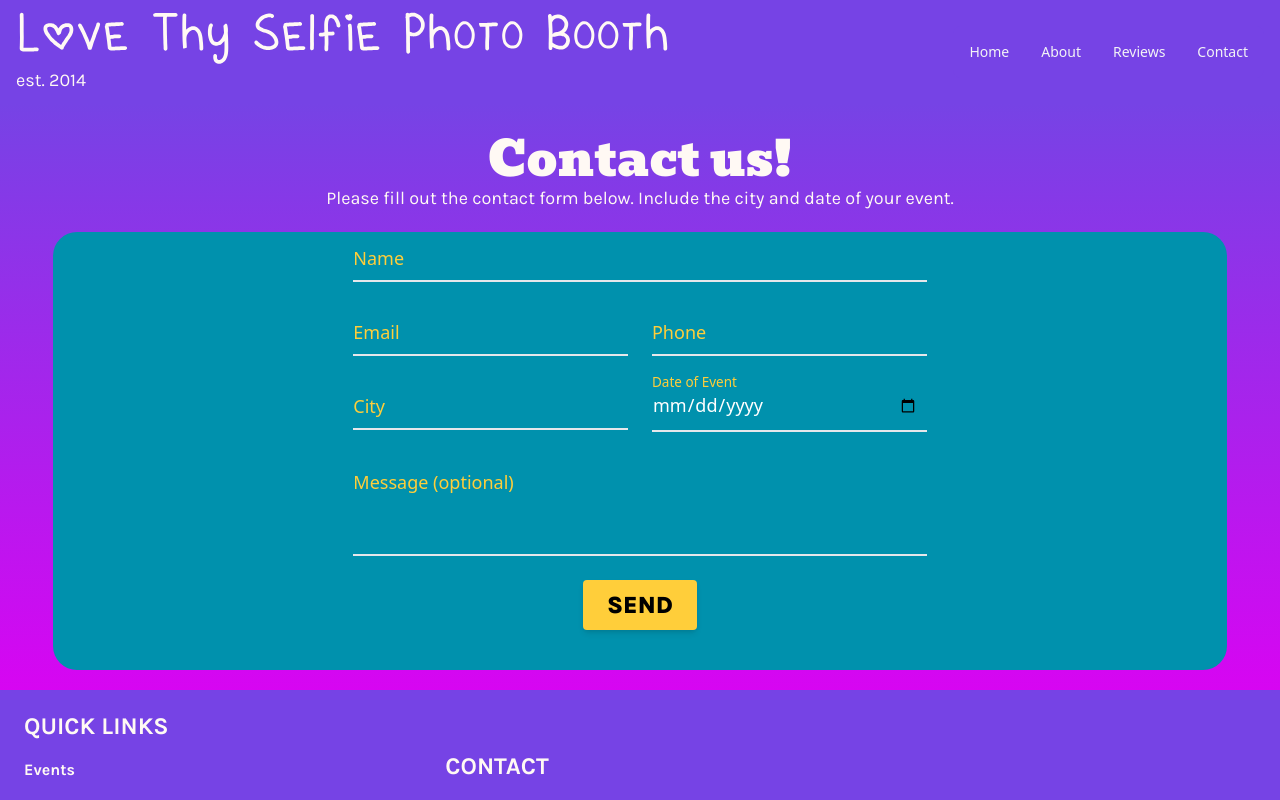
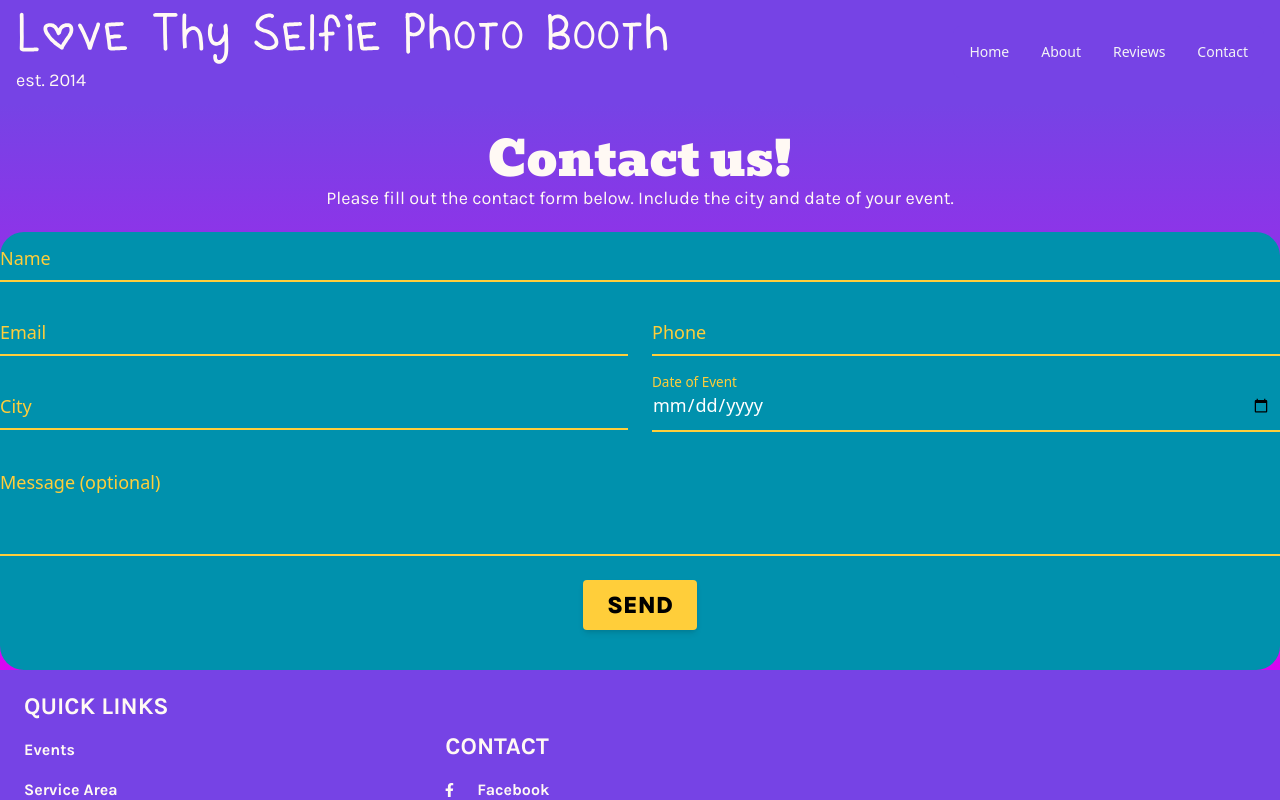
Before and after one commit to missatrox44/love-thy-selfie, a React (Vite) app: page /contact in a window 1280 px wide. Shown: the top 800 px of the page. Built offline with nearby package versions, Linux system fonts and the light colour scheme.

Commit message:
contact form editable again, bottom border lines yellow

```diff
--- a/src/components/ContactForm/index.jsx
+++ b/src/components/ContactForm/index.jsx
@@ -1,28 +1,28 @@
-import React, { useRef, useState } from "react";
-import { useMediaQuery } from "@mui/material";
-import "./style.css";
-import emailjs from "@emailjs/browser";
-import thankYou from "../../assets/thankyou.jpg";
+import React, { useRef, useState } from 'react';
+import { useMediaQuery } from '@mui/material';
+import './style.css';
+import emailjs from '@emailjs/browser';
+import thankYou from '../../assets/thankyou.jpg';
 
 export default function ContactForm() {
-  const bigScreen = useMediaQuery("(min-width: 1024px)");
+  const bigScreen = useMediaQuery('(min-width: 1024px)');
 
   const [formState, setFormState] = useState({
-    name: "",
-    email: "",
-    phone: "",
-    city: "",
-    date: "",
-    message: "",
+    name: '',
+    email: '',
+    phone: '',
+    city: '',
+    date: '',
+    message: '',
   });
 
   const [isHideToast, setIsHideToast] = useState(true);
 
   function handleStyling() {
     if (!bigScreen) {
-      return "50px";
+      return '50px';
     } else {
-      return "0px 300px";
+      return '0px 300px';
     }
   }
 
@@ -44,10 +44,10 @@ export default function ContactForm() {
 
     emailjs
       .sendForm(
-        "service_kbxx6uj",
-        "template_yqrayj7",
+        'service_kbxx6uj',
+        'template_yqrayj7',
         form.current,
-        "trIcb6hP_q2qaGEBC"
+        'trIcb6hP_q2qaGEBC'
       )
       .then(
         (result) => {
@@ -58,28 +58,27 @@ export default function ContactForm() {
         }
       );
 
-    console.log("sent email theoretically!");
+    console.log('sent email theoretically!');
 
     setFormState({
-      name: "",
-      email: "",
-      phone: "",
-      city: "",
-      date: "",
-      message: "",
+      name: '',
+      email: '',
+      phone: '',
+      city: '',
+      date: '',
+      message: '',
     });
     setIsHideToast(false);
     // setTimeout(hideToast, 4000);
   }
 
   return (
-    <div className='bg-gradient-to-t from-accent2 to-primary move-to-back pb-5'>
-
-        <div className="text-center text-[#FFF9F4] mb-5 mx-5 ">
-          <h2 className={`bevan text-5xl pt-8 ${isHideToast ? "" : "hidden"}`}>
+    <div className='bg-gradient-to-t from-accent2 to-primary'>
+      <div className='text-center text-[#FFF9F4]'>
+        <h2 className={`bevan text-5xl pt-8 ${isHideToast ? '' : 'hidden'}`}>
           Contact us!
         </h2>
-          <p className={`karla-400 text-lg ${isHideToast ? "" : "hidden"}`}>
+        <p className={`karla-400 text-lg ${isHideToast ? '' : 'hidden'}`}>
           Please fill out the contact form below. Include the city and date of
           your event.
         </p>
@@ -87,145 +86,146 @@ export default function ContactForm() {
 
       {/* START TOAST */}
       <div
-          className={`text-center text-[#FFF9F4] mb-5 mx-5 ${
-            isHideToast ? "hidden" : ""
+        className={`text-center text-[#FFF9F4] pb-10 mx-5 ${
+          isHideToast ? 'hidden' : ''
         }`}
       >
-          <h2 className="bevan text-5xl">Success!</h2>
-          <p>
-            We received your message and will get back to you within 24 hrs.
-          </p>
-          <div className="flex justify-center">
-            <img className="rounded mt-10" src={thankYou} />
+        <h2 className='bevan text-5xl pt-8'>Success!</h2>
+        <p>We received your message and will get back to you within 24 hrs.</p>
+        <div className='flex justify-center'>
+          <img className='rounded mt-10' src={thankYou} />
         </div>
       </div>
       {/* END TOAST */}
-        <div className="rounded-3xl bg-[var(--green)] w-11/12 mx-auto">
+      <div className='rounded-3xl bg-[var(--green)]'>
       <form
           ref={form}
           onSubmit={sendEmail}
-          className={`${isHideToast ? "" : "hidden"}`}
-          style={{ margin: handleStyling() }}
+          className={`${isHideToast ? '' : 'hidden'}`}
+          // style={{ margin: handleStyling() }}
         >
-          <div className="relative z-0 w-full mb-6 group0">
+<div className='relative z-0 w-full mb-6 group0'>
             <input
-              type="text"
-              name="name"
-              className="block py-2.5 px-0 w-full text-lg bg-transparent border-0 border-b-2 border-[#FFCE3A]appearance-none text-white focus:outline-none focus:ring-0 focus:border-[#FFCE3A] peer mt-5"
-              placeholder=" "
+              type='text'
+              name='name'
+              className='block py-2.5 px-0 w-full text-lg bg-transparent border-0 border-b-2 border-[#FFCE3A] text-white focus:outline-none focus:ring-0 focus:border-[#FFCE3A] peer mt-5'
+              placeholder=' '
               required
               value={name}
               onChange={handleChange}
             />
             <label
-              for="name"
-              className="peer-focus:font-medium absolute text-lg text-[#FFCE3A] duration-300 transform -translate-y-6 scale-75 top-3 -z-10 origin-[0] peer-focus:left-0 peer-focus:text-[#FFCE3A]  peer-placeholder-shown:scale-100 peer-placeholder-shown:translate-y-0 peer-focus:scale-75 peer-focus:-translate-y-6"
+              for='name'
+              className='peer-focus:font-medium absolute text-lg text-[#FFCE3A] duration-300 transform -translate-y-6 scale-75 top-3 -z-10 origin-[0] peer-focus:left-0 peer-focus:text-[#FFCE3A]  peer-placeholder-shown:scale-100 peer-placeholder-shown:translate-y-0 peer-focus:scale-75 peer-focus:-translate-y-6'
             >
               Name
             </label>
           </div>
-          <div className="grid md:grid-cols-2 md:gap-6">
-            <div className="relative z-0 w-full mb-6 group">
+
+
+          <div className='grid md:grid-cols-2 md:gap-6'>
+            <div className='relative z-0 w-full mb-6 group'>
               <input
-                type="email"
-                name="email"
-                className="block py-2.5 px-0 w-full text-lg bg-transparent border-0 border-b-2 border-[#FFCE3A]appearance-none text-white focus:outline-none focus:ring-0 focus:border-[#FFCE3A] peer"
-                placeholder=" "
+                type='email'
+                name='email'
+                className='block py-2.5 px-0 w-full text-lg bg-transparent border-0 border-b-2 border-[#FFCE3A] text-white focus:outline-none focus:ring-0 focus:border-[#FFCE3A] peer'
+                placeholder=' '
                 required
                 value={email}
                 onChange={handleChange}
               />
               <label
-                for="email"
-                className="peer-focus:font-medium absolute text-lg text-[#FFCE3A] duration-300 transform -translate-y-6 scale-75 top-3 -z-10 origin-[0] peer-focus:left-0 peer-focus:text-[#FFCE3A]  peer-placeholder-shown:scale-100 peer-placeholder-shown:translate-y-0 peer-focus:scale-75 peer-focus:-translate-y-6"
+                for='email'
+                className='peer-focus:font-medium absolute text-lg text-[#FFCE3A] duration-300 transform -translate-y-6 scale-75 top-3 -z-10 origin-[0] peer-focus:left-0 peer-focus:text-[#FFCE3A]  peer-placeholder-shown:scale-100 peer-placeholder-shown:translate-y-0 peer-focus:scale-75 peer-focus:-translate-y-6'
               >
                 Email
               </label>
             </div>
-            <div className="relative z-0 w-full mb-6 group">
+            <div className='relative z-0 w-full mb-6 group'>
               <input
-                type="tel"
-                // pattern="[0-9]{3}-[0-9]{3}-[0-9]{4}"
-                name="phone"
-                className="block py-2.5 px-0 w-full text-lg bg-transparent border-0 border-b-2 border-[#FFCE3A]appearance-none text-white focus:outline-none focus:ring-0 focus:border-[#FFCE3A] peer"
-                placeholder=" "
+                type='tel'
+                // pattern='[0-9]{3}-[0-9]{3}-[0-9]{4}'
+                name='phone'
+                className='block py-2.5 px-0 w-full text-lg bg-transparent border-0 border-b-2 border-[#FFCE3A] text-white focus:outline-none focus:ring-0 focus:border-[#FFCE3A] peer'
+                placeholder=' '
                 required
                 value={phone}
                 onChange={handleChange}
               />
               <label
-                for="phone"
-                className="peer-focus:font-medium absolute text-lg text-[#FFCE3A] duration-300 transform -translate-y-6 scale-75 top-3 -z-10 origin-[0] peer-focus:left-0 peer-focus:text-[#FFCE3A]  peer-placeholder-shown:scale-100 peer-placeholder-shown:translate-y-0 peer-focus:scale-75 peer-focus:-translate-y-6"
+                for='phone'
+                className='peer-focus:font-medium absolute text-lg text-[#FFCE3A] duration-300 transform -translate-y-6 scale-75 top-3 -z-10 origin-[0] peer-focus:left-0 peer-focus:text-[#FFCE3A]  peer-placeholder-shown:scale-100 peer-placeholder-shown:translate-y-0 peer-focus:scale-75 peer-focus:-translate-y-6'
               >
                 Phone
               </label>
             </div>
           </div>
-          <div className="grid md:grid-cols-2 md:gap-6">
-            <div className="relative z-0 w-full mb-6 group">
+          <div className='grid md:grid-cols-2 md:gap-6'>
+            <div className='relative z-0 w-full mb-6 group'>
               <input
-                type="text"
-                name="city"
-                className="block py-2.5 px-0 w-full text-lg bg-transparent border-0 border-b-2 border-[#FFCE3A]appearance-none text-white focus:outline-none focus:ring-0 focus:border-[#FFCE3A] peer"
-                placeholder=" "
+                type='text'
+                name='city'
+                className='block py-2.5 px-0 w-full text-lg bg-transparent border-0 border-b-2 border-[#FFCE3A] text-white focus:outline-none focus:ring-0 focus:border-[#FFCE3A] peer'
+                placeholder=' '
                 required
                 value={city}
                 onChange={handleChange}
               />
               <label
-                for="city"
-                className="peer-focus:font-medium absolute text-lg text-[#FFCE3A] duration-300 transform -translate-y-6 scale-75 top-3 -z-10 origin-[0] peer-focus:left-0 peer-focus:text-[#FFCE3A]  peer-placeholder-shown:scale-100 peer-placeholder-shown:translate-y-0 peer-focus:scale-75 peer-focus:-translate-y-6"
+                for='city'
+                className='peer-focus:font-medium absolute text-lg text-[#FFCE3A] duration-300 transform -translate-y-6 scale-75 top-3 -z-10 origin-[0] peer-focus:left-0 peer-focus:text-[#FFCE3A]  peer-placeholder-shown:scale-100 peer-placeholder-shown:translate-y-0 peer-focus:scale-75 peer-focus:-translate-y-6'
               >
                 City
               </label>
             </div>
-            <div className="relative z-0 w-full mb-6 group">
+            <div className='relative z-0 w-full mb-6 group'>
               <input
-                type="date"
-                name="date"
-                className="block py-2.5 px-0 w-full text-lg bg-transparent border-0 border-b-2 border-[#FFCE3A]appearance-none text-white focus:outline-none focus:ring-0 focus:border-[#FFCE3A] peer"
-                placeholder=" "
+                type='date'
+                name='date'
+                className='block py-2.5 px-0 w-full text-lg bg-transparent border-0 border-b-2 border-[#FFCE3A] text-white focus:outline-none focus:ring-0 focus:border-[#FFCE3A] peer'
+                placeholder=' '
                 required
                 value={date}
                 onChange={handleChange}
-                id="date-input"
+                id='date-input'
               />
               <label
-                for="date"
-                className="peer-focus:font-medium absolute text-lg text-[#FFCE3A] duration-300 transform -translate-y-6 scale-75 top-3 -z-10 origin-[0] peer-focus:left-0 peer-focus:text-[#FFCE3A]  peer-placeholder-shown:scale-100 peer-placeholder-shown:translate-y-0 peer-focus:scale-75 peer-focus:-translate-y-6"
+                for='date'
+                className='peer-focus:font-medium absolute text-lg text-[#FFCE3A] duration-300 transform -translate-y-6 scale-75 top-3 -z-10 origin-[0] peer-focus:left-0 peer-focus:text-[#FFCE3A]  peer-placeholder-shown:scale-100 peer-placeholder-shown:translate-y-0 peer-focus:scale-75 peer-focus:-translate-y-6'
               >
                 Date of Event
               </label>
             </div>
           </div>
 
-          <div className="relative z-0 w-full mb-6 group0">
+          <div className='relative z-0 w-full mb-6 group0'>
             <textarea
-              type="text"
-              name="message"
-              className="block py-2.5 px-0 w-full text-lg bg-transparent border-0 border-b-2 border-[#FFCE3A]appearance-none text-white focus:outline-none focus:ring-0 focus:border-[#FFCE3A] peer"
-              placeholder=" "
+              type='text'
+              name='message'
+              className='block py-2.5 px-0 w-full text-lg bg-transparent border-0 border-b-2 border-[#FFCE3A] text-white focus:outline-none focus:ring-0 focus:border-[#FFCE3A] peer'
+              placeholder=' '
               value={message}
               onChange={handleChange}
-              id="message-input"
+              id='message-input'
             />
             <label
-              for="name"
-              className="peer-focus:font-medium absolute text-lg text-[#FFCE3A] duration-300 transform -translate-y-6 scale-75 top-3 -z-10 origin-[0] peer-focus:left-0 peer-focus:text-[#FFCE3A]  peer-placeholder-shown:scale-100 peer-placeholder-shown:translate-y-0 peer-focus:scale-75 peer-focus:-translate-y-6"
+              for='name'
+              className='peer-focus:font-medium absolute text-lg text-[#FFCE3A] duration-300 transform -translate-y-6 scale-75 top-3 -z-10 origin-[0] peer-focus:left-0 peer-focus:text-[#FFCE3A]  peer-placeholder-shown:scale-100 peer-placeholder-shown:translate-y-0 peer-focus:scale-75 peer-focus:-translate-y-6'
             >
               Message (optional)
             </label>
           </div>
-          <div className="flex justify-center">
+          <div className='flex justify-center'>
             <button
-              type="submit"
-              // id="contact-send"
-              className="karla-800 inline-block px-6 py-2.5 bg-[#FFCE3A] text-black font-medium text-2xl leading-tight uppercase rounded shadow-md hover:bg-[var(--pink)] hover:shadow-lg focus:bg-[var(--pink)] focus:shadow-lg focus:outline-none focus:ring-0 active:bg-[var(--pink)] active:shadow-lg transition duration-150 ease-in-out mb-10"
+              type='submit'
+              // id='contact-send'
+              className='karla-800 inline-block px-6 py-2.5 bg-[#FFCE3A] text-black font-medium text-2xl leading-tight uppercase rounded shadow-md hover:bg-[var(--pink)] hover:shadow-lg focus:bg-[var(--pink)] focus:shadow-lg focus:outline-none focus:ring-0 active:bg-[var(--pink)] active:shadow-lg transition duration-150 ease-in-out mb-10'
             >
               SEND
             </button>
           </div>
         </form>
+
       </div>
     </div>
   );
```
Lines whose indentation alone changed are shown as unchanged.
